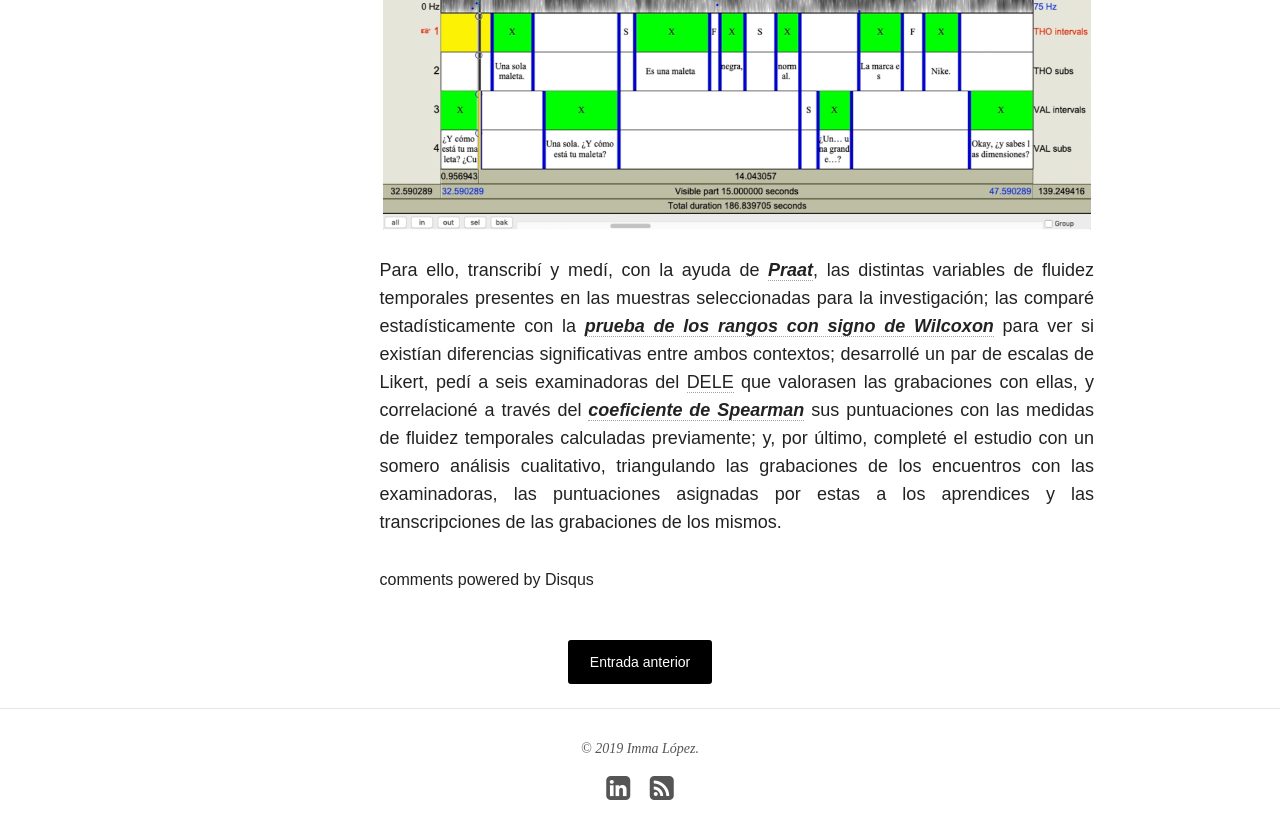
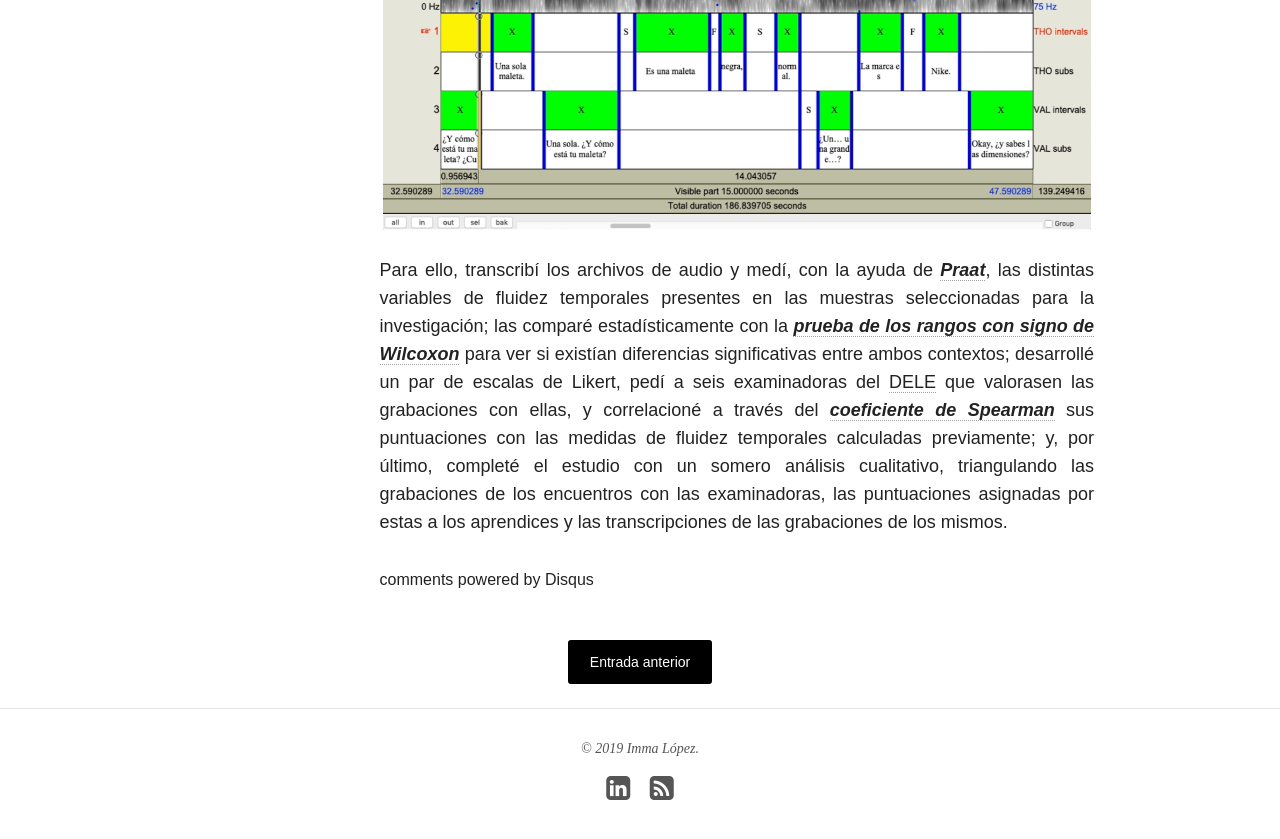
Before and after one commit to immalopez/immalopez.github.io, a Jekyll site: the page built from _posts/blog/2019-07-15-fluidez-oral-tfm.md, in a window 1280 px wide and 900 px high, scrolled down 4184 px. Shown: the top 839 px of the window. Built offline with Jekyll 4.4.1, drawn with Linux system fonts in a browser that asks for light colours; nearby versions of some CDN libraries; comment, search, counter and statistics services are not loaded.

Commit message:
Update 2019-07-15-fluidez-oral-tfm.md

```diff
--- a/_posts/blog/2019-07-15-fluidez-oral-tfm.md
+++ b/_posts/blog/2019-07-15-fluidez-oral-tfm.md
@@ -33,4 +33,4 @@ Sopesé asimismo la posibilidad de indagar en los efectos que la retroalimentaci
 
 ![Praat](/images/Screen Shot 2019-07-15 at 17.37.21.png)
 
-Para ello, transcribí y medí, con la ayuda de <a href="http://www.fon.hum.uva.nl/praat/" target="_blank">**_Praat_**</a>, las distintas variables de fluidez temporales presentes en las muestras seleccionadas para la investigación; las comparé estadísticamente con la <a href="https://es.wikipedia.org/wiki/Prueba_de_los_rangos_con_signo_de_Wilcoxon" target="_blank">**_prueba de los rangos con signo de Wilcoxon_**</a> para ver si existían diferencias significativas entre ambos contextos; desarrollé un par de escalas de Likert, pedí a seis examinadoras del <a href="https://examenes.cervantes.es/es/dele/que-es" target="_blank">DELE</a> que valorasen las grabaciones con ellas, y correlacioné a través del <a href="https://es.wikipedia.org/wiki/Coeficiente_de_correlación_de_Spearman" target="_blank">**_coeficiente de Spearman_**</a> sus puntuaciones con las medidas de fluidez temporales calculadas previamente; y, por último, completé el estudio con un somero análisis cualitativo, triangulando las grabaciones de los encuentros con las examinadoras, las puntuaciones asignadas por estas a los aprendices y las transcripciones de las grabaciones de los mismos.
+Para ello, transcribí los archivos de audio y medí, con la ayuda de <a href="http://www.fon.hum.uva.nl/praat/" target="_blank">**_Praat_**</a>, las distintas variables de fluidez temporales presentes en las muestras seleccionadas para la investigación; las comparé estadísticamente con la <a href="https://es.wikipedia.org/wiki/Prueba_de_los_rangos_con_signo_de_Wilcoxon" target="_blank">**_prueba de los rangos con signo de Wilcoxon_**</a> para ver si existían diferencias significativas entre ambos contextos; desarrollé un par de escalas de Likert, pedí a seis examinadoras del <a href="https://examenes.cervantes.es/es/dele/que-es" target="_blank">DELE</a> que valorasen las grabaciones con ellas, y correlacioné a través del <a href="https://es.wikipedia.org/wiki/Coeficiente_de_correlación_de_Spearman" target="_blank">**_coeficiente de Spearman_**</a> sus puntuaciones con las medidas de fluidez temporales calculadas previamente; y, por último, completé el estudio con un somero análisis cualitativo, triangulando las grabaciones de los encuentros con las examinadoras, las puntuaciones asignadas por estas a los aprendices y las transcripciones de las grabaciones de los mismos.
```
